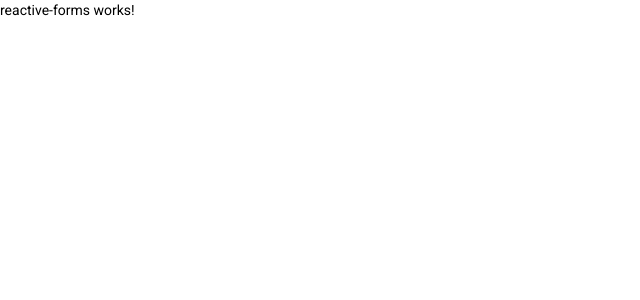
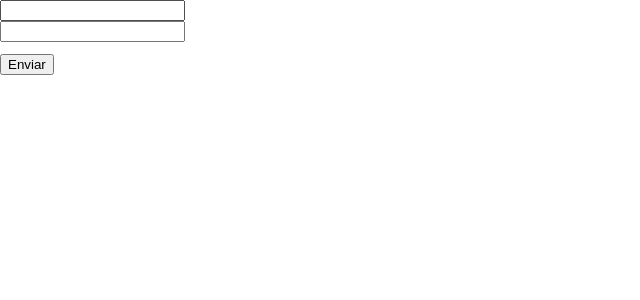
Before and after one commit to francissantiago/Angular14-reactiveForms, an Angular app: page / in a window 1280 px wide. Shown: the top 300 px of the page, without its empty margins (0-640 px from the left). Built offline with nearby package versions, Linux system fonts and the light colour scheme.

Commit message:
✨ Utilizando o Formulário(formBuilder)

```diff
--- a/src/app/reactive-forms/reactive-forms.component.html
+++ b/src/app/reactive-forms/reactive-forms.component.html
@@ -1 +1,12 @@
-<p>reactive-forms works!</p>
+<form [formGroup]="registerForm" (ngSubmit)="submitForm()">
+    <input type="text" formControlName="firstName">
+    <br>
+    <input type="text" formControlName="lastName">
+
+
+    <p>
+        {{ registerForm.get('firstName')?.value }}
+    </p>
+
+    <button>Enviar</button>
+</form>
--- a/src/app/reactive-forms/reactive-forms.component.ts
+++ b/src/app/reactive-forms/reactive-forms.component.ts
@@ -9,7 +9,7 @@ import { FormBuilder, FormGroup } from '@angular/forms';
 export class ReactiveFormsComponent implements OnInit {
 
   public registerForm: FormGroup = this.formBuilder.group({
-    fistName: [''],
+    firstName: [''],
     lastName: [''],
   });
 
```
